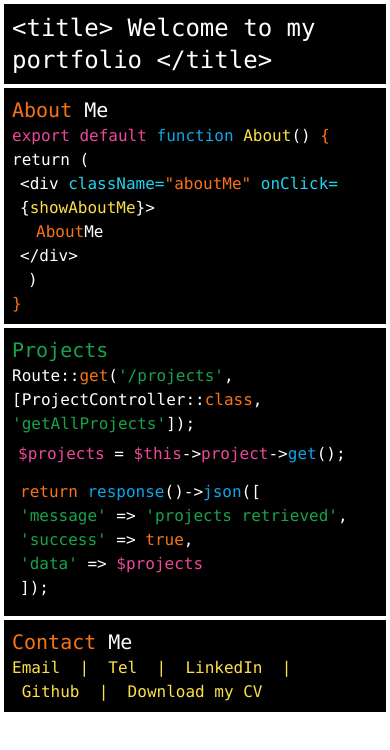
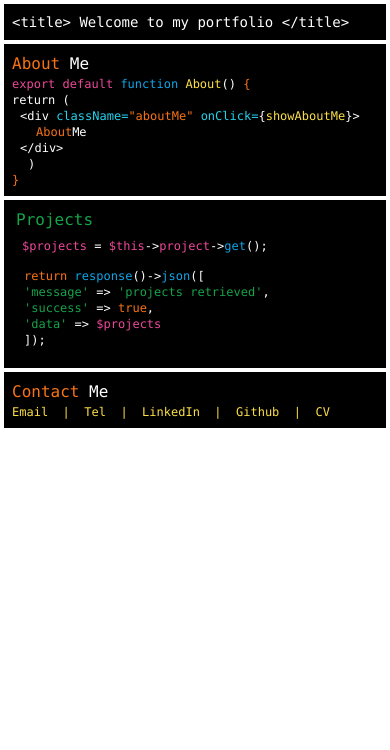
Before and after one commit to AndyB0o1/portfolio-react-oct24, a React (Vite) app: page / in a window 390 px wide. Shown: the top 750 px of the page. Built offline with nearby package versions, Linux system fonts and the light colour scheme.

Commit message:
added responsive styling

```diff
--- a/package.json
+++ b/package.json
@@ -11,7 +11,8 @@
   },
   "dependencies": {
     "react": "^18.3.1",
-    "react-dom": "^18.3.1"
+    "react-dom": "^18.3.1",
+    "text-type-animation-effect-react": "^1.2.9"
   },
   "devDependencies": {
     "@eslint/js": "^9.9.0",
--- a/src/components/About/index.jsx
+++ b/src/components/About/index.jsx
@@ -18,9 +18,9 @@ export default function About() {
 
     return (
         <div>
-            <div className="about p-2 m-1 bg-black font-mono text-white" onClick={revealAbout}>
-                <p><span className="text-xl text-orange-500">About </span><span className="text-xl">Me</span></p>
-                <div className="aboutText">
+            <div className="about p-2 m-1 bg-black font-mono text-base sm:text-xl text-white" onClick={revealAbout}>
+                <p><span className="text-orange-500">About </span><span>Me</span></p>
+                <div className="aboutText text-xs sm:text-base">
                     <p><span className="text-pink-500">export default </span><span className="text-sky-500">function </span><span className="text-yellow-300">About</span>() <span className="text-orange-500">{bracket1}</span></p>
                     <p className="text-white">return {bracket3} </p>
                     <p className="ml-2"><span>{openingTag}</span><span className="text-cyan-400">{class1}</span><span className="text-orange-500">{class2}</span><span className="text-cyan-400">{class3}</span>{bracket1}<span className="text-yellow-300">{class4}</span>{bracket2}{class5}</p>
@@ -30,7 +30,7 @@ export default function About() {
                     <p className="text-orange-500">{bracket2}</p>
                 </div>
             </div>
-            <div className="aboutMe hidden p-2 m-1 bg-white font-mono text-black" onClick={revealAbout}>
+            <div className="aboutMe hidden p-2 m-1 bg-orange-100 font-mono text-cyan-900 text-sm md:text-lg" onClick={revealAbout}>
                 <p>Hi, I'm Andy, a Full Stack Developer with an interest in both front and
                     back-end development
                     and experience of working in HTML, CSS, JS, React, PHP and Laravel</p>
--- a/src/components/Contact/index.jsx
+++ b/src/components/Contact/index.jsx
@@ -1,12 +1,14 @@
 export default function Contact() {
     return (
         <div className="p-2 m-1 bg-black font-mono text-yellow-300">
-            <span className="text-xl text-orange-500">Contact </span><span className="text-xl text-white">Me</span>
-            <p><a href="mailto:andybooldev@gmail.com" className="hover:text-pink-500">Email</a>&nbsp; | &nbsp;
-            <a href="tel:+447941042227" className="hover:text-pink-500">Tel</a>&nbsp; | &nbsp;
-            <a href="https://www.linkedin.com/in/andy-bool-568a2622/" target="_blank" className="hover:text-pink-500">LinkedIn</a>&nbsp; | &nbsp;
-            <a href="https://github.com/AndyB0o1" target="_blank" className="hover:text-pink-500">Github</a>&nbsp; | &nbsp;
-            <a href="src/assets/AndyBoolDevCV.pdf" download className="hover:text-pink-500">Download my CV</a></p>
-    </div>
+            <span className="text-base sm:text-xl text-orange-500">Contact </span><span className="text-base sm:text-xl text-white">Me</span>
+            <p className="text-xs sm:text-base"><a href="mailto:andybooldev@gmail.com" className="hover:text-pink-500">Email</a>&nbsp; | &nbsp;
+                <a href="tel:+447941042227" className="hover:text-pink-500">Tel</a>&nbsp; | &nbsp;
+                <a href="https://www.linkedin.com/in/andy-bool-568a2622/" target="_blank" className="hover:text-pink-500">LinkedIn</a>&nbsp; | &nbsp;
+                <a href="https://github.com/AndyB0o1" target="_blank" className="hover:text-pink-500">Github</a>&nbsp; | &nbsp;
+                <a href="src/assets/AndyBoolDevCV.pdf" download className="sm:hidden hover:text-pink-500">CV</a>
+                <a href="src/assets/AndyBoolDevCV.pdf" download className="hidden sm:inline hover:text-pink-500">Download my CV</a>
+            </p>
+        </div>
     )
 }
--- a/src/components/Header/index.jsx
+++ b/src/components/Header/index.jsx
@@ -3,7 +3,7 @@ export default function Header() {
     const title = "<title> Welcome to my portfolio </title>"
     return (
         <div>
-            <h1 className="p-2 m-1 bg-black text-white text-2xl font-mono">{title}</h1>
+            <h1 className="p-2 m-1 bg-black text-white text-sm sm:text-2xl font-mono">{title}</h1>
         </div>
     )
 }
--- a/src/components/Projects/index.jsx
+++ b/src/components/Projects/index.jsx
@@ -23,21 +23,21 @@ export default function Projects() {
     }
 
     return (
+        <div className="m-1 bg-black">
+            <div className="p-2 m-1 font-mono text-white" onClick={showProjects}>
                 <div>
-            <div className="p-2 m-1 bg-black font-mono text-white" onClick={showProjects}>
-                <div>
-                    <p className="text-xl text-green-600">Projects</p>
+                    <p className="text-base sm:text-xl text-green-600">Projects</p>
                     <div className="projectText">
-                        <div>
+                        <div className="hidden sm:block">
                             <span>{route1}</span><span className="text-orange-500">get</span><span>{bracket3}</span>
                             <span className="text-green-600">{route3}</span><span>{route4}</span><span className="text-orange-500">{route5}</span>
                             <span>, </span><span className="text-green-600">{route6}</span><span>{sqBracket2}{bracket4};</span>
                         </div>
                         <div className="p-1.5 text-pink-500">
-                            <p><span>$projects</span><span className="text-white"> = </span><span>$this</span><span className="text-white">{arrow1}</span><span>project</span><span className="text-white">{arrow1}</span>
+                            <p className="text-xs sm:text-base"><span>$projects</span><span className="text-white"> = </span><span>$this</span><span className="text-white">{arrow1}</span><span>project</span><span className="text-white">{arrow1}</span>
                                 <span className="text-sky-500">get</span><span className="text-white">{brackets};</span></p>
                         </div>
-                        <div className="p-2 bg-black font-mono text-green-600">
+                        <div className="p-2 font-mono text-xs sm:text-base text-green-600">
                             <p><span className="text-orange-500">return </span><span className="text-sky-500">response</span><span className="text-white">{brackets}{arrow1}</span>
                                 <span className="text-sky-500">json</span><span className="text-white">{bracket3}{sqBracket1}</span></p>
                             <p><span>'message'</span><span className="text-white"> {arrow2} </span><span>'projects retrieved'</span><span className="text-white">,</span></p>
@@ -48,11 +48,12 @@ export default function Projects() {
                     </div>
                 </div>
             </div>
-            <div className="projects hidden flex flex-wrap justify-around mx-auto gap-2 p-2 bg-white font-mono text-black">
-                <div className="mb-2 p-2 border rounded-lg basis-2/5 font-mono">
-                    <h3 className="font-bold">Using Laravel to build a RESTful API for a book swap site</h3>
-                    <div className="w-full h-72 mb-2 content-center">
-                        <img src="src/assets/laravel-book-swap.png" className="h-72 mx-auto" />
+            <div className="max-h-96 overflow-auto sm:max-h-none">
+                <div className="projects hidden flex flex-col sm:flex-row flex-wrap justify-around mx-auto gap-2 p-2 bg-orange-100 font-mono text-cyan-900 text-sm sm:text-base">
+                    <div className="mb-2 p-2 border-b border-cyan-900 basis-2/5 font-mono">
+                        <h3 className="mb-5 font-bold">Laravel RESTful API for a book swap site</h3>
+                        <div className="h-72 mb-4 content-center">
+                            <img src="src/assets/laravel-book-swap.png" alt="Laravel code" className="h-72 mx-auto" />
                         </div>
                         <p className="mb-2">Using the Laravel framework, PHP and a supplied React front-end to develop a RESTful API for the back end of a book swap site.
                             I pair programmed a number of elements including appropriate unit tests, methods to view details of multiple or single books,
@@ -62,10 +63,10 @@ export default function Projects() {
                         <a href="https://2024-may-bookswap-api-library-rats.dev.io-academy.uk/api/books" target="_blank" className="font-bold hover:text-orange-500"> API |</a>
                         <a href="https://github.com/iO-Academy/2024-may-sde-library-rats-book-swap-api" target="_blank" className="font-bold hover:text-orange-500"> GitHub</a>
                     </div>
-                <div className="mb-2 p-2 border rounded-lg basis-2/5 font-mono">
+                    <div className="mb-2 p-2 border-b border-cyan-900 basis-2/5 font-mono">
                         <h3 className="mb-5 font-bold">Using React to build an invoicing app</h3>
-                    <div className="w-full h-72 mb-2 content-center">
-                        <img src="src/assets/React.png" className="w-full mx-auto" />
+                        <div className="h-72 mb-4 content-center">
+                            <img src="src/assets/React.png" alt="Invoicing app homepage" className="h-72 mx-auto" />
                         </div>
                         <p className="mb-2">Using React with a provided API, we developed an invoicing system to match a required spec and design. I pair programmed the homepage showing all
                             invoices and their status along with the number unpaid and the individual invoice page showing the full details of an invoice, using Tailwind for
@@ -73,10 +74,10 @@ export default function Projects() {
                         <a href="https://2024-may-sde-invoicing-sw-flamingos.dev.io-academy.uk/" target="_blank" className="font-bold hover:text-orange-500">Live |</a>
                         <a href="https://github.com/iO-Academy/2024-may-invoicing-sw-flamingos" target="_blank" className="font-bold hover:text-orange-500"> GitHub</a>
                     </div>
-                <div className="mb-2 p-2 border rounded-lg basis-2/5 font-mono">
-                    <h3 className="mb-5 font-bold">Using PHP, MySQL, Object-Oriented Programming</h3>
-                    <div className="w-full h-72 mb-2 content-center">
-                        <img src="src/assets/OOP.png" className="w-full mx-auto" />
+                    <div className="mb-2 p-2 border-b border-cyan-900 basis-2/5 font-mono">
+                        <h3 className="mb-5 font-bold">PHP, MySQL, Object-Oriented Programming</h3>
+                        <div className="h-72 mb-4 content-center">
+                            <img src="src/assets/OOP.png" alt="Music app homepage" className="h-72 mx-auto" />
                         </div>
                         <p className="mb-2">Using PHP and a supplied SQL database to develop a music app matching required spec and design. I pair programmed the homepage showing
                             three random artists and their albums, a page displaying all artists, their albums and song counts on each album and also a favourites element on the
@@ -85,10 +86,10 @@ export default function Projects() {
                         <a href="https://2024-may-sde-music-player-uwu-shruwu.dev.io-academy.uk/artists.php" target="_blank" className="font-bold hover:text-orange-500">Live |</a>
                         <a href="https://github.com/iO-Academy/2024-may-music-player-uWu-ShruWu" target="_blank" className="font-bold hover:text-orange-500"> GitHub</a>
                     </div>
-                <div className="mb-2 p-2 border rounded-lg basis-2/5 font-mono">
+                    <div className="mb-2 p-2 border-b border-cyan-900 basis-2/5 font-mono">
                         <h3 className="mb-5 font-bold">A simple weather app in React</h3>
-                    <div className="w-full h-72 mb-2">
-                        <img src="src/assets/weather-forecast.png" className="h-full mx-auto" />
+                        <div className="h-72 mb-4 content-center">
+                            <img src="src/assets/weather-forecast.png" alt="Weather forecast app homepage" className="h-72 mx-auto" />
                         </div>
                         <p className="mb-2">A simple weather app in React. Developed after finishing my course using an openweathermap api, the user can search by city to see an overview of the local weather and a
                             basic 5 day forecast.</p>
@@ -97,5 +98,6 @@ export default function Projects() {
                     </div>
                 </div>
             </div>
+        </div>
     )
 }
```
Also changed, not shown: 1 other file (tests, documents, lock files or other folders). Lines whose indentation alone changed are shown as unchanged.
